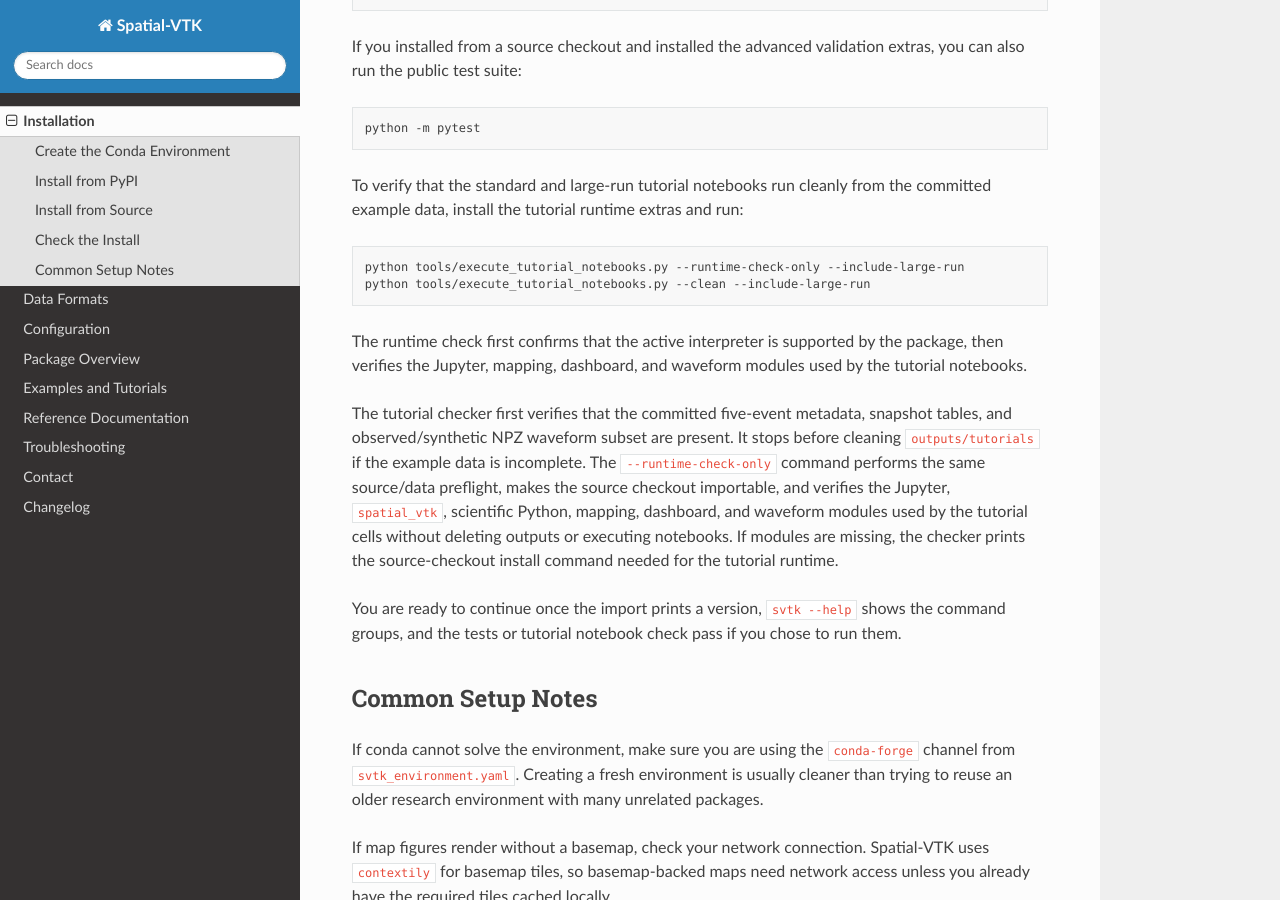
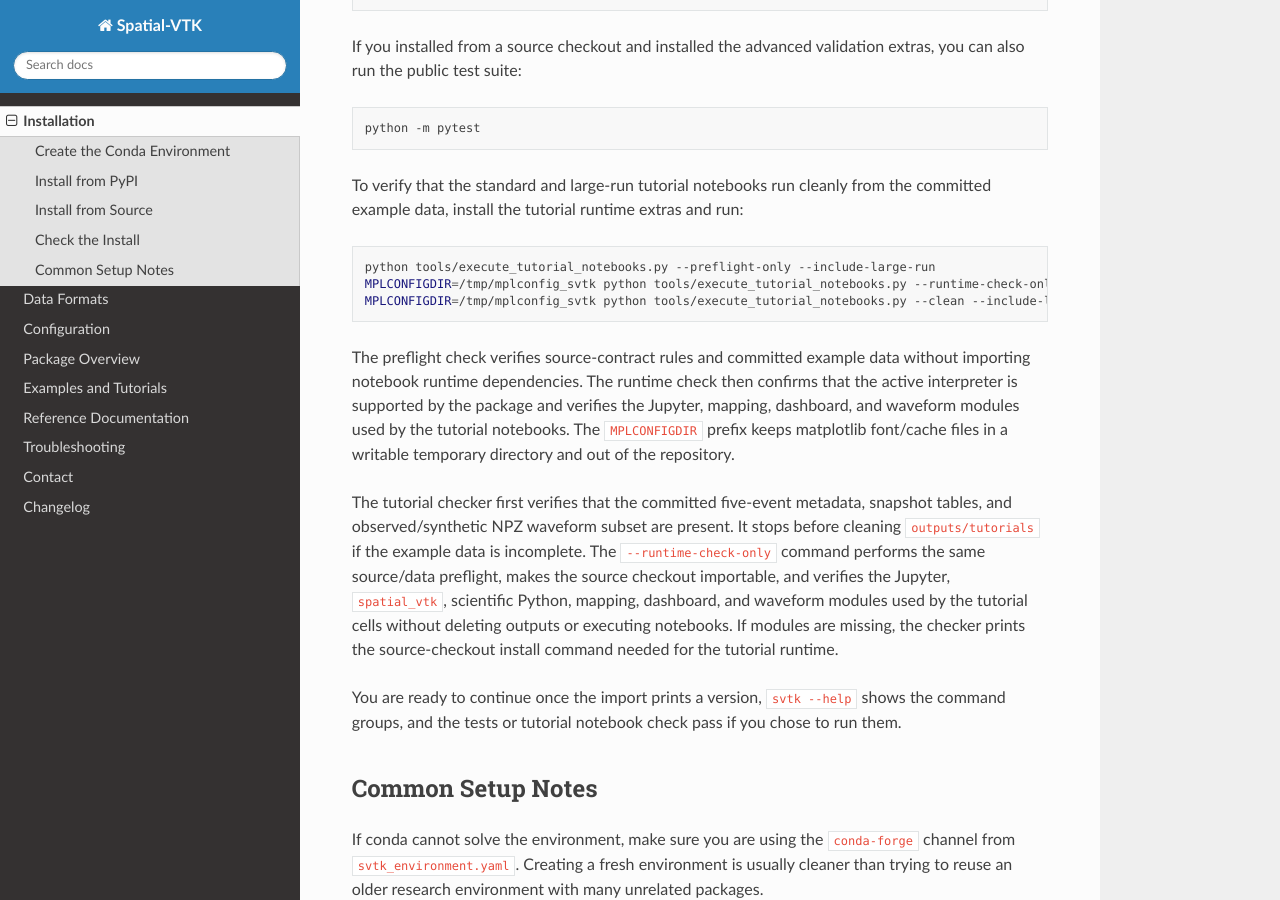
Before and after one commit to bcbirkel/spatial-vtk, a Sphinx documentation site: the page built from docs/installation.rst, in a window 1280 px wide and 900 px high, scrolled down 1818 px. Built offline with Sphinx 7.4.7 and the Read the Docs theme 3.1.0, drawn with Linux system fonts in a browser that asks for light colours.

Commit message:
Align tutorial runtime commands

```diff
--- a/docs/changelog.rst
+++ b/docs/changelog.rst
@@ -49,6 +49,10 @@ Changelog
   - Fixed output status tables so user-home paths such as ``~/outputs`` are
     expanded before existence checks and displayed through the ``resolved_path``
     column.
+  - Aligned public tutorial-check commands in the README, installation guide,
+    examples index, large-run README, and CI preflight so runtime notebook
+    checks use a writable ``MPLCONFIGDIR`` instead of relying on user-level
+    matplotlib cache locations.
 
 - **Notebook source-contract checks** *(Fixed)*
 
--- a/docs/examples/index.rst
+++ b/docs/examples/index.rst
@@ -27,7 +27,7 @@ To verify the full standard tutorial from a clean output directory, run:
 .. code-block:: bash
 
    python -m pip install -e ".[validation,docs,dashboard,notebooks,waveforms]"
-   python tools/execute_tutorial_notebooks.py --clean
+   MPLCONFIGDIR=/tmp/mplconfig_svtk python tools/execute_tutorial_notebooks.py --clean
 
 If pip has trouble solving compiled geospatial or waveform packages in an
 existing environment, create the full source-checkout environment first:
@@ -51,7 +51,7 @@ notebooks:
 
 .. code-block:: bash
 
-   python tools/execute_tutorial_notebooks.py --runtime-check-only --include-large-run
+   MPLCONFIGDIR=/tmp/mplconfig_svtk python tools/execute_tutorial_notebooks.py --runtime-check-only --include-large-run
 
 The runtime check does not execute notebooks or clean outputs. It checks the
 notebook source contract, committed five-event metadata, snapshot tables, and
@@ -72,7 +72,7 @@ source checkout, run:
 .. code-block:: bash
 
    python -m pip install -e ".[validation,docs,dashboard,notebooks,waveforms]"
-   python tools/execute_tutorial_notebooks.py --clean --include-large-run
+   MPLCONFIGDIR=/tmp/mplconfig_svtk python tools/execute_tutorial_notebooks.py --clean --include-large-run
 
 The large-run notebooks still use the committed example data during this
 check, but their cells are structured for larger datasets: expensive work is
--- a/docs/installation.rst
+++ b/docs/installation.rst
@@ -115,12 +115,16 @@ the committed example data, install the tutorial runtime extras and run:
 
 .. code-block:: bash
 
-   python tools/execute_tutorial_notebooks.py --runtime-check-only --include-large-run
-   python tools/execute_tutorial_notebooks.py --clean --include-large-run
+   python tools/execute_tutorial_notebooks.py --preflight-only --include-large-run
+   MPLCONFIGDIR=/tmp/mplconfig_svtk python tools/execute_tutorial_notebooks.py --runtime-check-only --include-large-run
+   MPLCONFIGDIR=/tmp/mplconfig_svtk python tools/execute_tutorial_notebooks.py --clean --include-large-run
 
-The runtime check first confirms that the active interpreter is supported by
-the package, then verifies the Jupyter, mapping, dashboard, and waveform
-modules used by the tutorial notebooks.
+The preflight check verifies source-contract rules and committed example data
+without importing notebook runtime dependencies. The runtime check then
+confirms that the active interpreter is supported by the package and verifies
+the Jupyter, mapping, dashboard, and waveform modules used by the tutorial
+notebooks. The ``MPLCONFIGDIR`` prefix keeps matplotlib font/cache files in a
+writable temporary directory and out of the repository.
 
 The tutorial checker first verifies that the committed five-event metadata,
 snapshot tables, and observed/synthetic NPZ waveform subset are present. It
```
Also changed, not shown: README.md (+5 -2 lines), docs/examples/large_run/README.md (+2 -2 lines), 3 other files.
